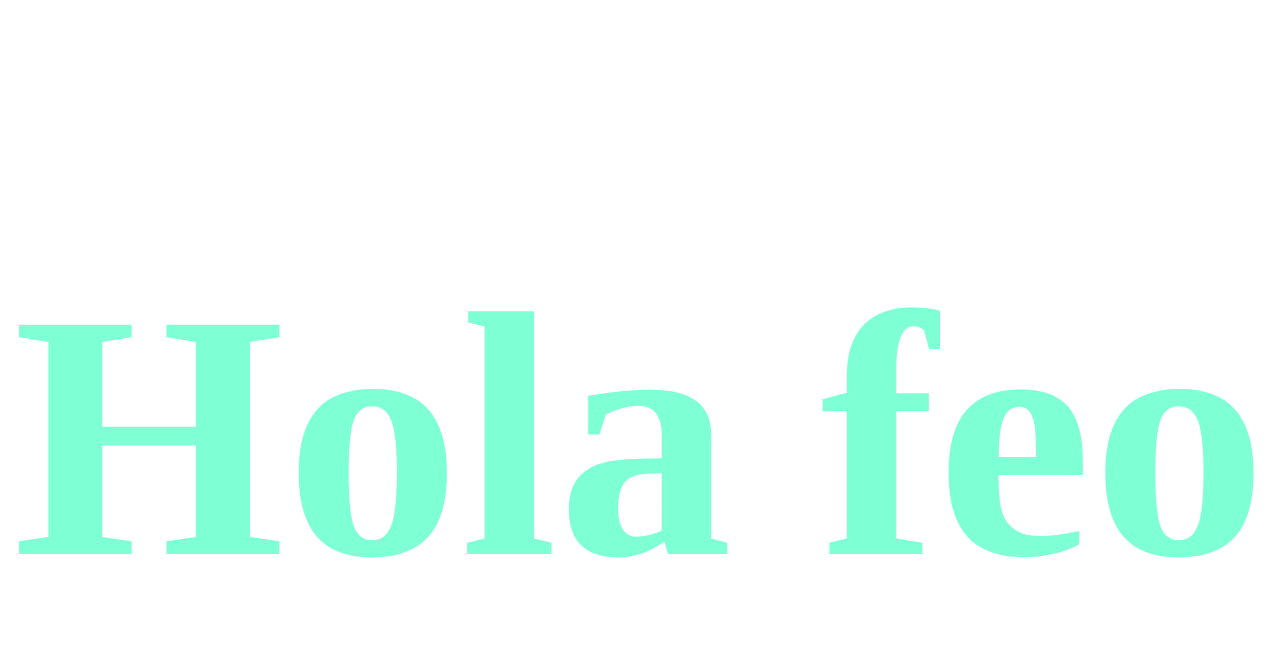
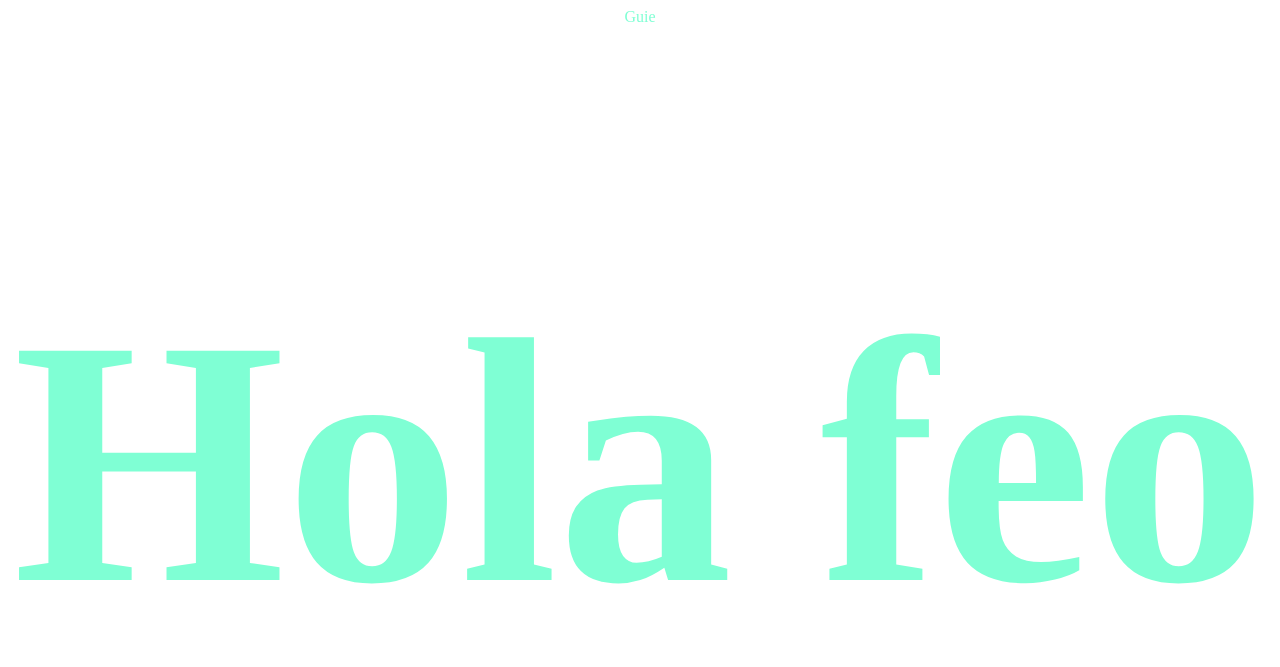
Before and after one commit to Alejandrow1092/web_guie, a plain HTML site: page inicio.html in a window 1280 px wide. Drawn offline with Linux system fonts and the light colour scheme.

Commit message:
PV1 header

```diff
--- a/inicio.html
+++ b/inicio.html
@@ -7,6 +7,9 @@
         <link rel="stylesheet" href="inicio.css">
 	</head>
 	<body>
+        <header>
+            Guie
+        </header>
         <style>
             h1{
                 font-size: 350px;
```
